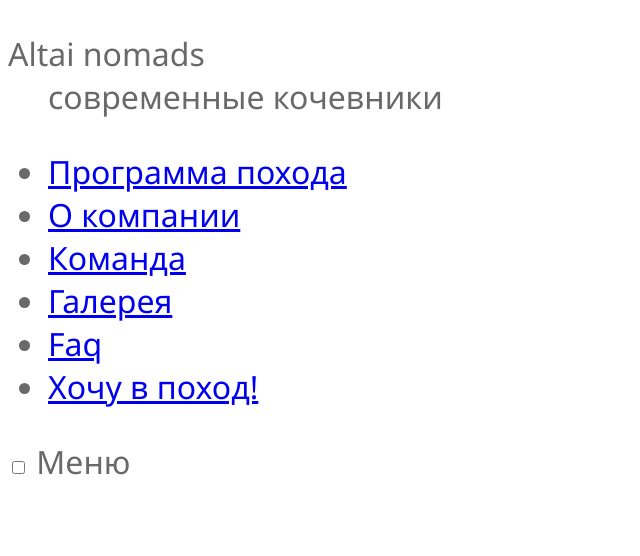
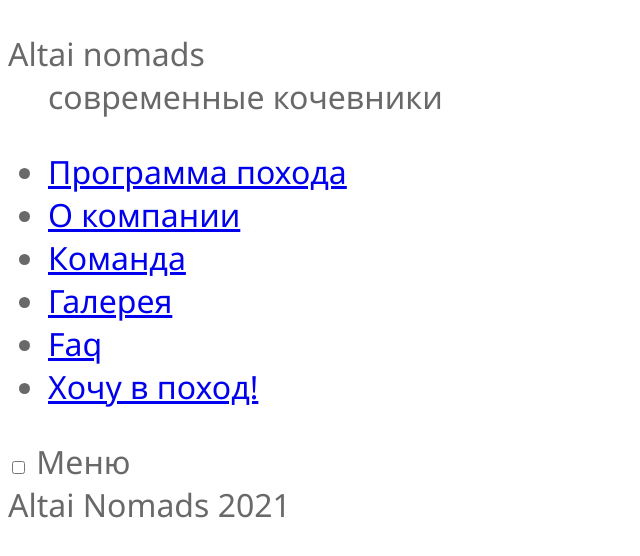
Before and after one commit to eimwe/altai, a website built with webpack: page src/index.html in a window 1280 px wide. Shown: the whole page, without its empty margins (0-640 px from the left). Built offline with nearby package versions, Linux system fonts and the light colour scheme.

Commit message:
Footer markup has been added

```diff
--- a/src/index.html
+++ b/src/index.html
@@ -55,5 +55,10 @@
       </div>
     </div>
   </header>
+  <footer>
+    <span class="copyright">
+      Altai Nomads 2021
+    </span>
+  </footer>
 </body>
 </html>
```
